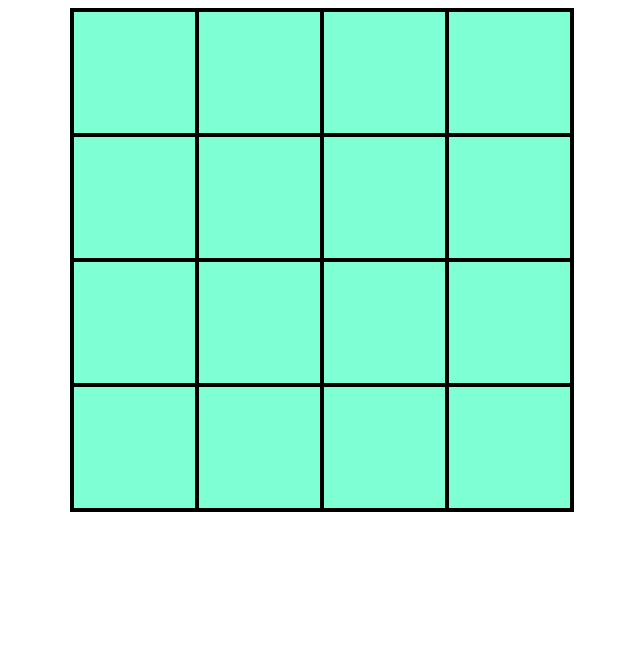
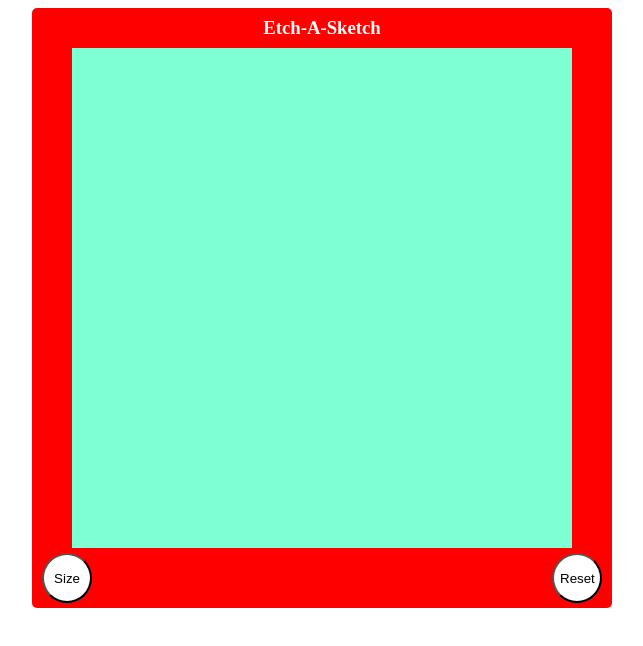
Before and after one commit to rileyk94/TOP-Etch-A-Sketch, a plain HTML site: page index.html in a window 1280 px wide. Shown: the whole page, without its empty margins (318-961 px from the left). Drawn offline with Linux system fonts and the light colour scheme.

Commit message:
feat: add etch a sketch visuals to page

```diff
--- a/index.html
+++ b/index.html
@@ -7,7 +7,14 @@
     <link rel="stylesheet" href="styles.css">
 </head>
 <body>
+    <div class="title">
+        <h3>Etch-A-Sketch</h3>
+    </div>
     <div class="container"></div>
+    <div class="menu">
+        <button id="size">Size</button>
+        <button id="reset">Reset</button>
+    </div>
     <script src="script.js"></script>
 </body>
 </html>
--- a/styles.css
+++ b/styles.css
@@ -1,6 +1,8 @@
 body {
     display: flex;
     justify-content: center;
+    flex-direction: column;
+    align-items: center;
 }
 .container {
     display: flex;
@@ -8,16 +10,59 @@
     background-color: aquamarine;
     width: 500px;
     height: 500px;
-    border: 2px solid black;
+    border: 40px solid red;
+    border-bottom: 0px;
+    border-top: 0px;
 }
 
+.title {
+    width: 580px;
+    height: 40px;
+    background-color: red;
+    border-top-left-radius: 5px;
+    border-top-right-radius: 5px;
+    display: flex;
+    justify-content: center;
+    align-items: center;
+}
+
+h3 {
+    color: white;
+}
 .hover {
     background-color: brown;
 }
 
 .grid {
-    border: 2px solid black;
+    /* border: 2px solid black; */
     width: 25%;
     height: 25%;
     box-sizing: border-box;
 }
+
+.menu {
+    width: 580px;
+    height: 60px;
+    background-color: red;
+    display: flex;
+    justify-content: space-between;
+    align-items: center;
+    border-bottom-left-radius: 5px;
+    border-bottom-right-radius: 5px;
+}
+
+#reset {
+    background-color: white;
+    border-radius: 100%;
+    width: 50px;
+    height: 50px;
+    margin-right: 10px;
+}
+
+#size {
+    background-color: white;
+    border-radius: 100px;
+    width: 50px;
+    height: 50px;
+    margin-left: 10px;
+}
```
